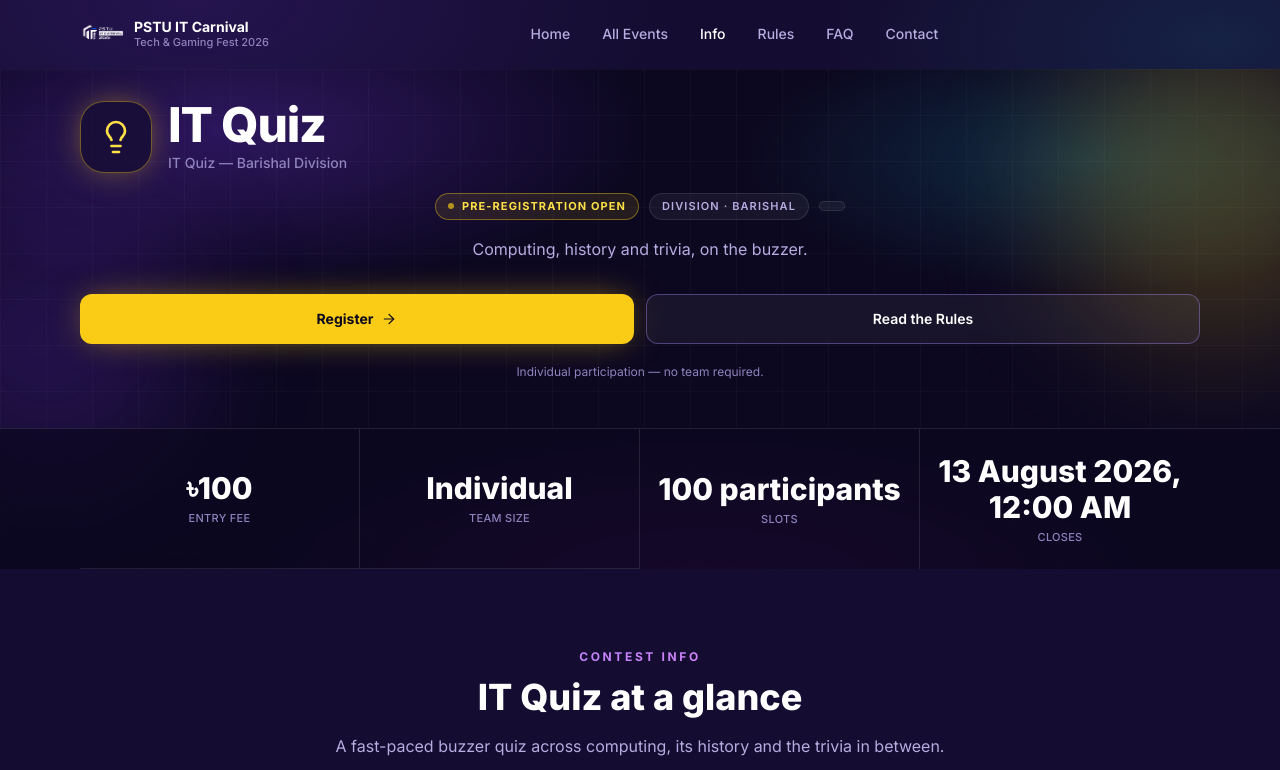
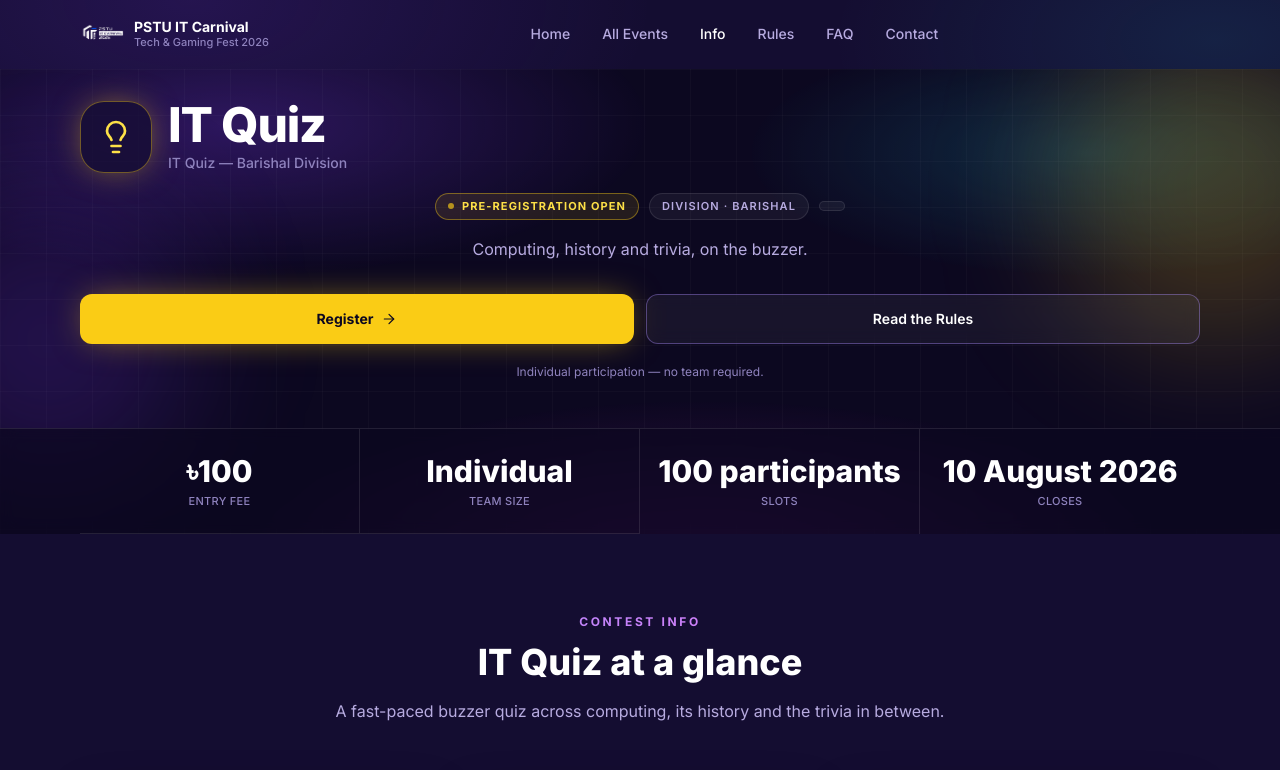
Before and after one commit to SharafatKarim/PSTU-IT-Carnival, a Next.js app: page /events/it-quiz in a window 1280 px wide. Shown: the top 770 px of the page. Built offline with nearby package versions, Linux system fonts and the light colour scheme.

Commit message:
chore: it quiz time deadline

```diff
--- a/src/data/events.js
+++ b/src/data/events.js
@@ -519,7 +519,7 @@ export const EVENT_DETAILS =
           teamSizeShort: 'Individual',
           slots: '100 participants',
           platform: 'On-site',
-          deadline: '13 August 2026, 12:00 AM',
+          deadline: '10 August 2026',
         },
 
         prizes: [
```
